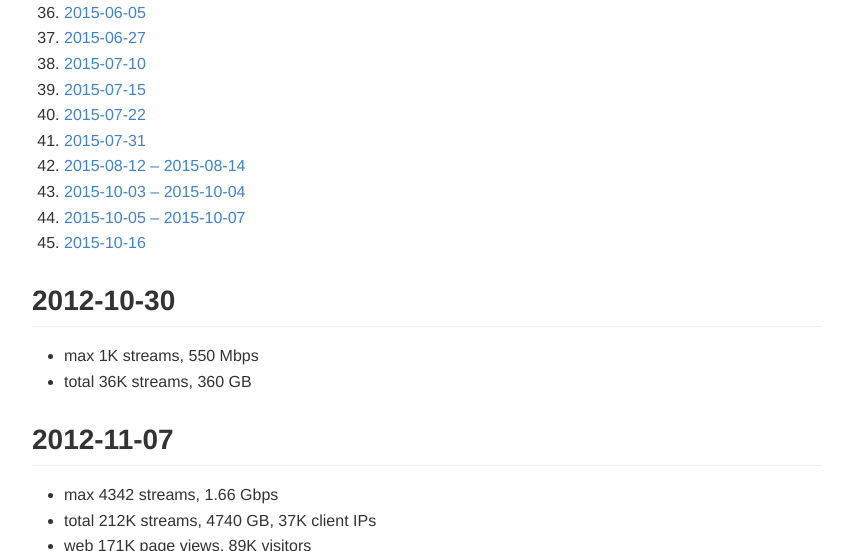
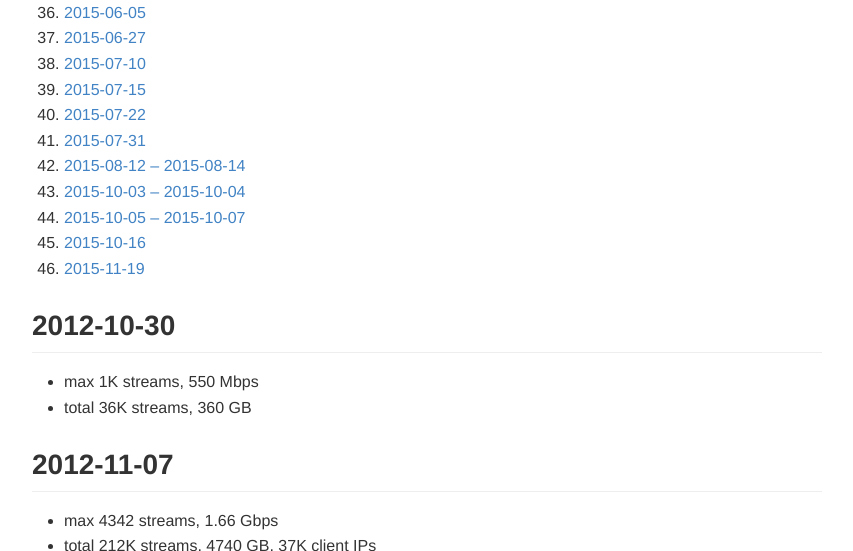
Before and after one commit to zmousm/parltv-bursts, a Jekyll site: the page built from index.md, in a window 1280 px wide and 900 px high, scrolled down 1005 px, cut to the strip 0-551 px from the top of the window. Shown: the whole strip, without its empty margins (213-1066 px from the left). Built offline with Jekyll 4.4.1, drawn with Linux system fonts in a browser that asks for light colours; Markdown is read by kramdown in place of the engine named in the settings; some of the changed text lies outside the part shown.

Commit message:
Add 2015-11-19

```diff
--- a/index.md
+++ b/index.md
@@ -50,6 +50,7 @@
 1. [2015-10-03 -- 2015-10-04](#2015-10-03-2015-10-04)
 1. [2015-10-05 -- 2015-10-07](#2015-10-05-2015-10-07)
 1. [2015-10-16](#2015-10-16)
+1. [2015-11-19](#2015-11-19)
 
 ## 2012-10-30
 * max 1K streams, 550 Mbps
@@ -601,3 +602,8 @@
 * max 3.9 Gbps
 
 ![20151016_snmp](graphs/parltv_20151016_snmp.png)
+
+## 2015-11-19
+* max 3.1 Gbps
+
+![20151119_snmp](graphs/parltv_20151119_snmp.png)
```
Also changed, not shown: graphs/parltv_20151119_snmp.png (added).
